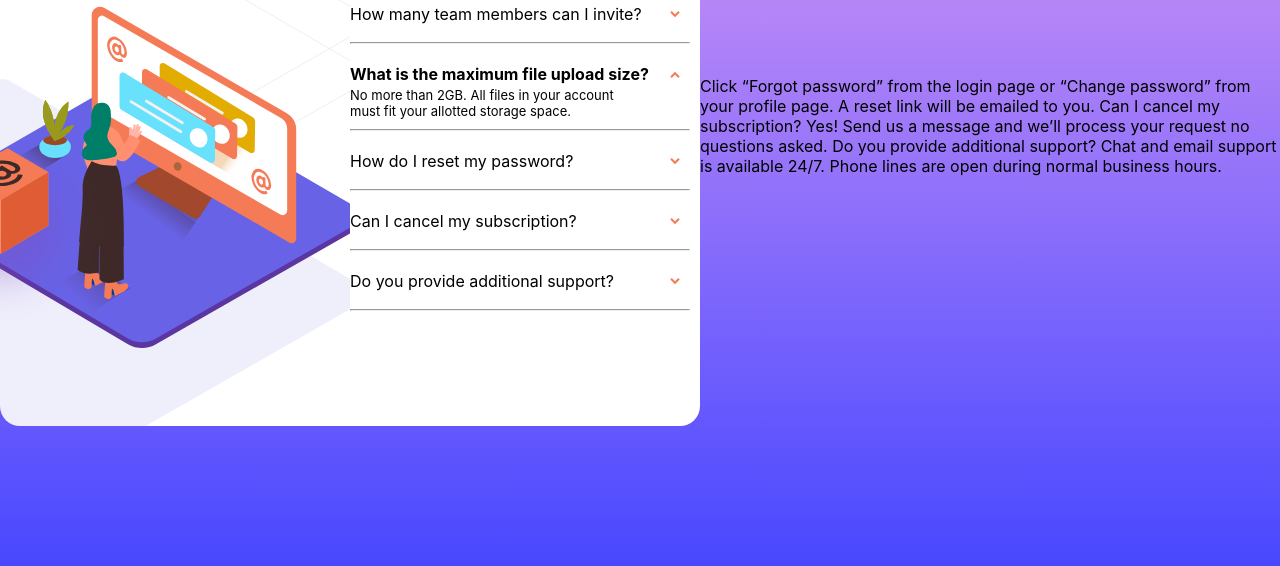
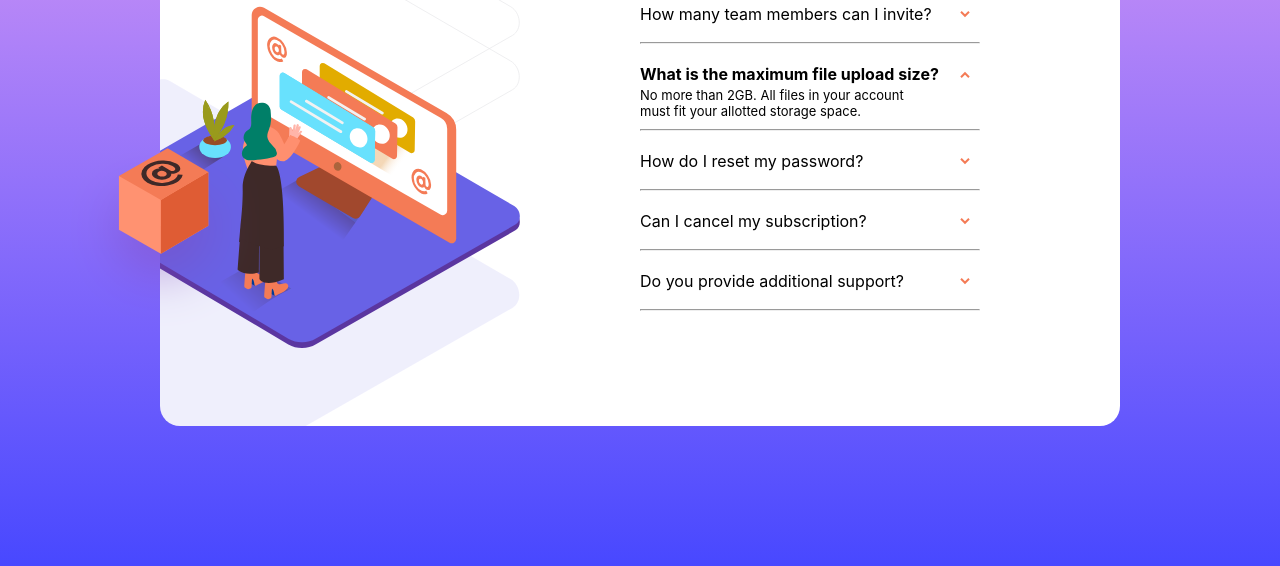
Before and after one commit to iroifeanyi/faq-accordion-card-main, a plain HTML site: page index.html in a window 1280 px wide. Shown: the part 314-880 px from the top of the page. Drawn offline with Linux system fonts and the light colour scheme.

Commit message:
new work

```diff
--- a/index.html
+++ b/index.html
@@ -60,14 +60,3 @@
 </body>
 </body>
 </html>
-
-
-
-Click “Forgot password” from the login page or “Change password” from your profile page.
-A reset link will be emailed to you.
-
-Can I cancel my subscription?
-Yes! Send us a message and we’ll process your request no questions asked.
-
-Do you provide additional support?
-Chat and email support is available 24/7. Phone lines are open during normal business hours.
```
Also changed, not shown: style.css (+0 -19 lines).
